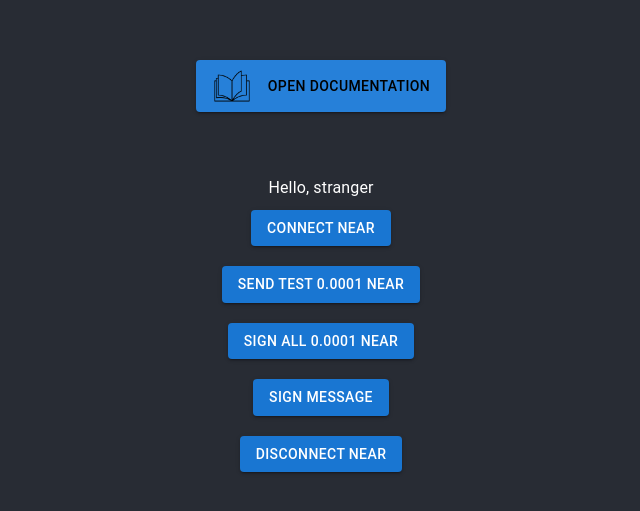
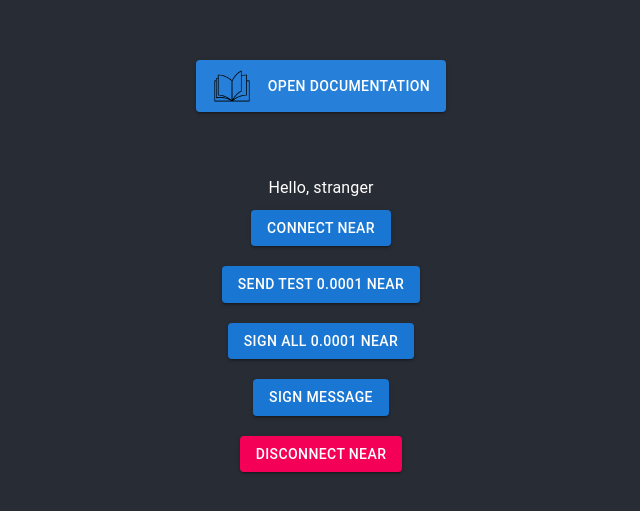
Before and after one commit to Shahramdj61/near-template, a React (Vite) app: page / in a window 1280 px wide. Shown: the part 129-640 px from the top of the page, without its empty margins (319-959 px from the left). Built offline with nearby package versions, Linux system fonts and the light colour scheme; what near-api-js would draw is missing.

Commit message:
change colors

```diff
--- a/src/App.tsx
+++ b/src/App.tsx
@@ -21,7 +21,7 @@ function App() {
             onClick={() => {
               window.open('https://docs.nightly.app/docs/near/near/detecting')
             }}
-            style={{ background: '#2680d9', color: '#000000', marginBottom: '64px' }}>
+            style={{ background: '#2680d9', marginBottom: '64px' }}>
             <img src={docs} style={{ width: '40px', height: '40px', paddingRight: '16px' }} />
             Open documentation
           </Button>
@@ -135,7 +135,7 @@ function App() {
         </Button>
         <Button
           variant='contained'
-          style={{ margin: 10 }}
+          style={{ margin: 10, background: '#f50057' }}
           onClick={async () => {
             await NightlyNear.disconnect()
           }}>
```
